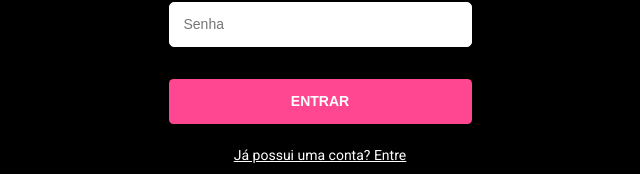
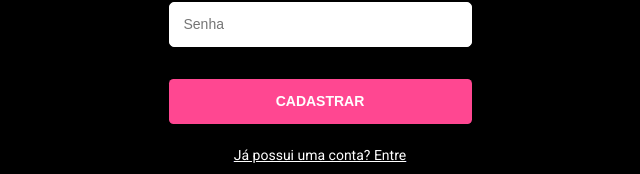
Before and after one commit to nicollekoetzler/DrivenPlus, a JavaScript app: page /sign-up in a window 1280 px wide. Shown: the part 414-588 px from the top of the page, without its empty margins (320-960 px from the left). Built offline with nearby package versions, Linux system fonts and the light colour scheme.

Commit message:
adiciona rotas entre tela login e tela sign up

```diff
--- a/src/components/TelaLogin.js
+++ b/src/components/TelaLogin.js
@@ -1,3 +1,4 @@
+import { Link } from 'react-router-dom';
 import styled from 'styled-components';
 import logo from '../assets/imgs/logo.png'
 
@@ -16,7 +17,9 @@
                     <button>ENTRAR</button>
                 </Button>
             </form>
-            <p>Não possui uma conta? Cadastre-se</p>
+            <Link to={`/sign-up`} >
+                <p>Não possui uma conta? Cadastre-se</p>
+            </Link>
         </Container>
     )
 }
--- a/src/components/TelaSignUp.js
+++ b/src/components/TelaSignUp.js
@@ -1,5 +1,5 @@
 import styled from 'styled-components';
-import logo from '../assets/imgs/logo.png'
+import { Link } from 'react-router-dom';
 
 export default function TelaSignUp() {
     return(
@@ -18,10 +18,12 @@
                     <input type="password" placeholder="Senha" />
                 </Input>
                 <Button>
-                    <button>ENTRAR</button>
+                    <button>CADASTRAR</button>
                 </Button>
             </form>
-            <p>Já possui uma conta? Entre</p>
+            <Link to={`/`} >
+                <p>Já possui uma conta? Entre</p>
+            </Link>
         </Container>
     )
 }
```
